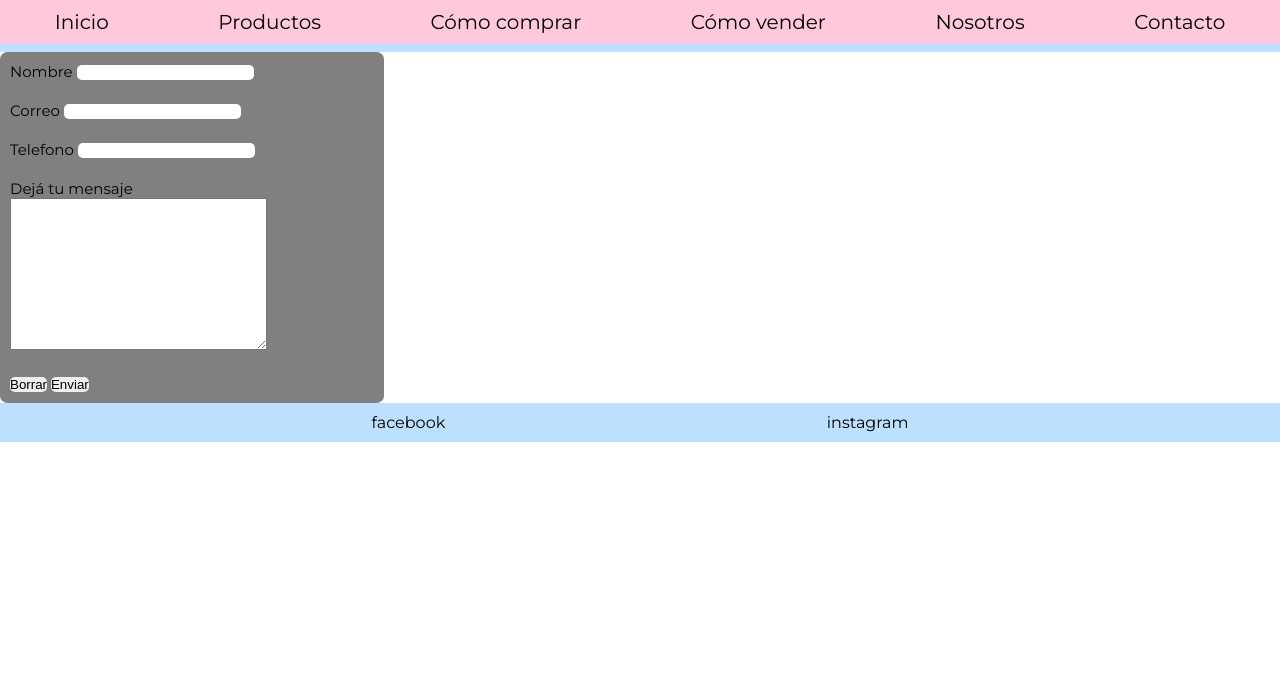
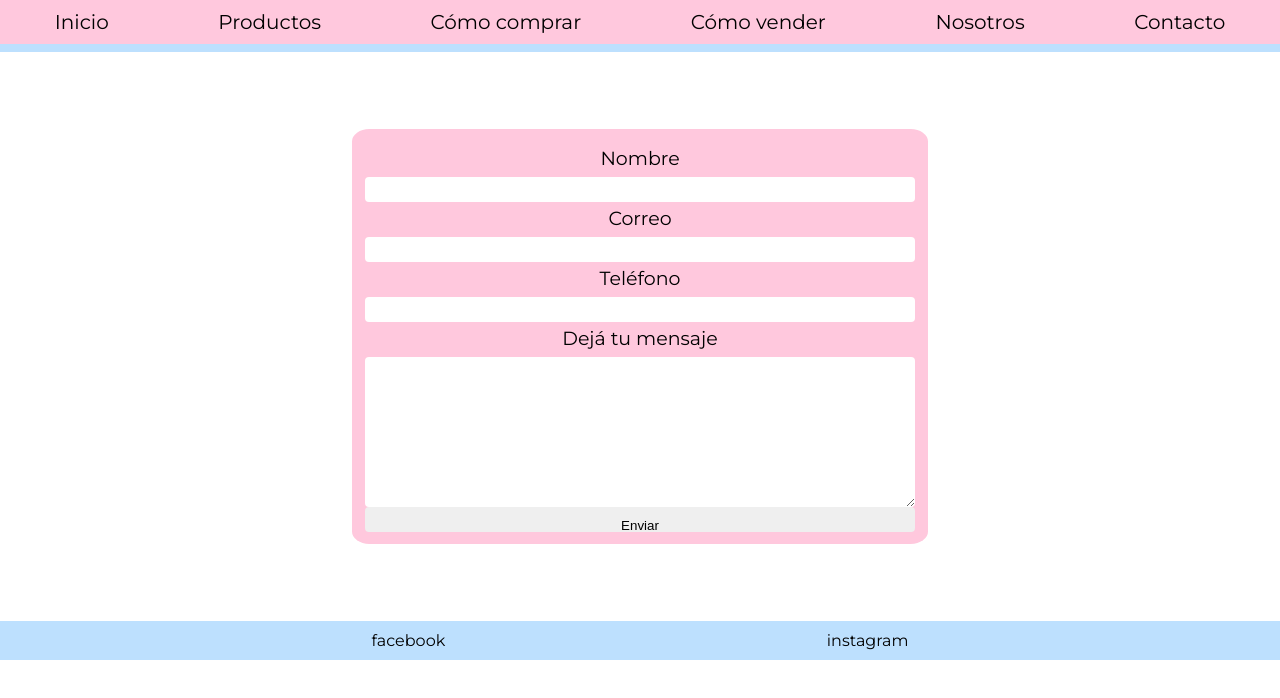
Before and after one commit to PabloAdrianHernandez/Pre_Entrega3_Hernandez, a plain HTML site: page pages/contacto.html in a window 1280 px wide. Drawn offline with Linux system fonts and the light colour scheme.

Commit message:
scss/css mejorado

```diff
--- a/pages/contacto.html
+++ b/pages/contacto.html
@@ -26,34 +26,23 @@
         </nav>
     </header>
 
-    <main>
-        <form class="form_contacto">
-            <div>
+    <section class="contacto">
+        <form>
             <label for="nombre">Nombre</label>
             <input type="text" name="nombre">
-            </div>
 
-            <div>
             <label for="correo">Correo</label>
             <input type="email" name="correo">
-            </div>
 
-            <div>
-                <label for="telefono">Telefono</label>
+            <label for="telefono">Teléfono</label>
             <input type="number" name="telefono">
-            </div>
 
-            <div>
             <label for="mensaje">Dejá tu mensaje</label>
             <textarea name="mensaje" cols="30" rows="10"></textarea>
-            </div>
 
-            <div>
-                <input type="reset" value="Borrar">
             <input type="submit" value="Enviar">
-            </div>
         </form>
-    </main>
+    </section>
 
     <footer class="footer_general">
         <ul>
--- a/scss/_contacto.scss
+++ b/scss/_contacto.scss
@@ -1,15 +1,27 @@
-.form_contacto{
-    display: block;
-    width: 30%;
-    font-size: 150%;
-    background-color: grey;
-    /* padding: 3% 25%; */
-    border-radius: 2%;
-               div {
-    padding: 10px;
-                     }
-               input{
-    border: none;
-    border-radius: 5px;
-                     }
+.contacto{
+    text-align: center;
+    font-size: 190%;
+    form{
+        display: flex;
+        flex-direction: column;
+        width:45%;
+        padding: 1% 1%;
+        margin: 6% auto;
+        background-color: #ffc8dd;
+        border-radius: 3%;
+        label{
+            height: 35px;
+            padding: 1%;
+            }
+        input{
+            height: 25px;
+            padding: 2%;
+            border: none;
+            border-radius: 4px;
+            }
+        textarea{
+            border: none;
+            border-radius: 4px;
+                }
+        }
 }
--- a/scss/_mediaQueries.scss
+++ b/scss/_mediaQueries.scss
@@ -1,7 +1,13 @@
 @media screen and (max-width: 450px){
 
+    /* ----Header, general---- */
+    .header_general ul{
+        flex-direction: column;
+        align-items: center;
+        font-size: 180%;
+    }
+
     /* ----Index---- */
-
     .contenedor_index{
         grid-template-columns: 1fr;
         grid-template-areas:
@@ -9,12 +15,6 @@
         "main"
         "section"
         "footer";
-    }
-
-    .header_general ul{
-        flex-direction: column;
-        align-items: center;
-        font-size: 180%;
     }
 
     .main_index{
@@ -38,7 +38,6 @@
     }
 
     /* ----Productos----  */
-
     .contenedor_productos{
         display:grid;
         grid-template-columns: 1fr 1fr;
@@ -54,7 +53,6 @@
     }
 
     /* ----Comprar---- */
-
     .encabezado_comprar{
         font-size: 230%;
     }
@@ -76,4 +74,13 @@
         font-size: 180%;
     }
 
+    /* ----Contacto---- */
+    .contacto{
+        font-size: 160%;
+        form{
+            width:70%;
         }
+    }
+
+
+}
--- a/scss/_productos.scss
+++ b/scss/_productos.scss
@@ -6,14 +6,13 @@
     "prod_01 prod_02 prod_03"
     "prod_04 prod_05 prod_06";
     margin-bottom: 5%;
-                     p{
+    p{
         font-size: 160%;
         text-align: center;
-                       }
+        }
 }
 
 .prod_01{
-
     grid-area: prod_01;
     display: flex;
     flex-direction: column;
```
Also changed, not shown: css/styles.css, scss/_comprar.scss (indentation only), scss/_footer.scss (indentation only), scss/_header.scss (indentation only), scss/_index.scss (indentation only), 1 other file. Lines whose indentation alone changed are shown as unchanged.
